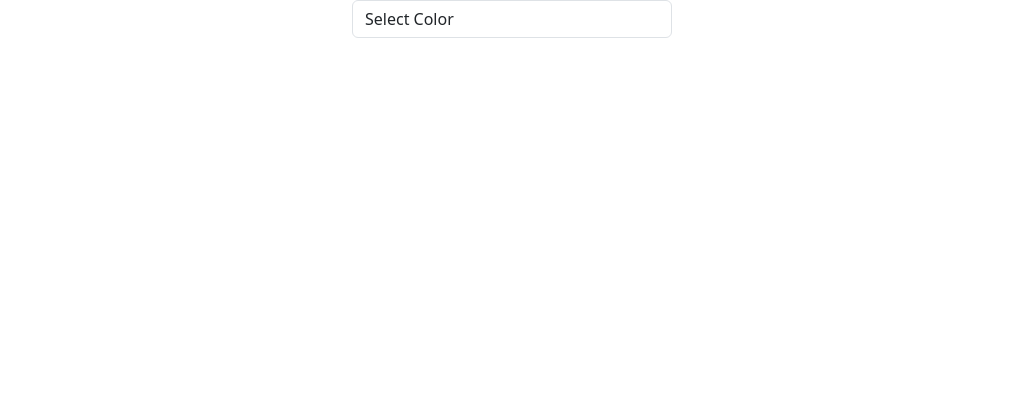
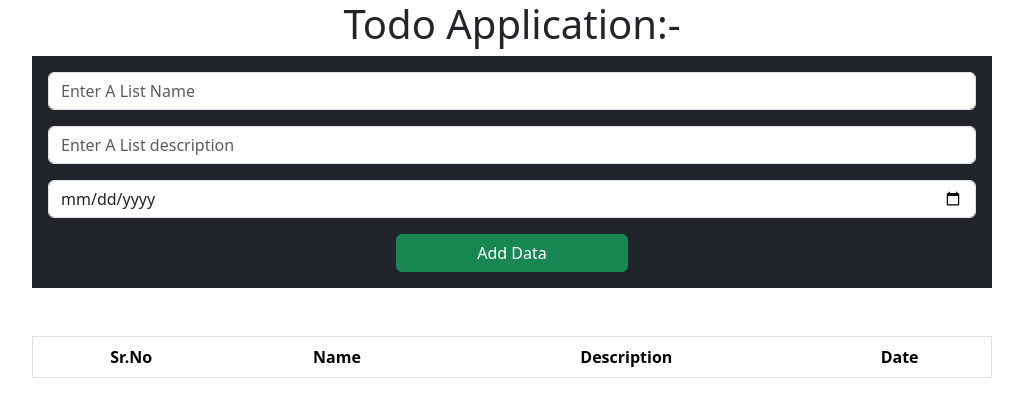
Before and after one commit to navani-star/TodoApp, a React (Create React App) app: page / in a window 1280 px wide. Shown: the top 416 px of the page, without its empty margins (128-1151 px from the left). Built offline with nearby package versions, Linux system fonts and the light colour scheme.

Commit message:
My Third Commit

```diff
--- a/src/App.js
+++ b/src/App.js
@@ -1,15 +1,17 @@
 import './App.css';
 import '../node_modules/bootstrap/dist/css/bootstrap.min.css'
+import Todoapplication from './Components/Todoapplication';
+
 //import Onchange from './Components/Onchange';
 //import Validation from './Components/Validation';
-import Background from './Components/Background';
+//import Background from './Components/Background';
 function App() {
   return (
     <div className="App">
       {/* <Onchange/> */}
       {/* <Validation/> */}
-      <Background/>
-
+      {/* <Background/> */}
+     <Todoapplication/>
     </div>
   );
 }
--- a/src/Components/Background.jsx
+++ b/src/Components/Background.jsx
@@ -1,13 +1,13 @@
 import { useState } from "react"
-const Background=()=>{
-    const[bgcolor,setBgcolor]=useState('')
+const Background = () => {
+    const [bgcolor, setBgcolor] = useState('')
 
-    const bgHandler=(event)=>{
+        const bgHandler = (event) => {
         setBgcolor(event.target.value)
-
     }
-    return(
-        <div style={{height :'100vh', backgroundColor: bgcolor}}>
+    const textcolor=(bgcolor ==='black' ? 'white':'black')
+    return (
+        <div style={{ height: '100vh', backgroundColor: bgcolor }}>
             <select className="form-control w-25 mx-auto" onChange={bgHandler}>
                 <option value=''>Select Color</option>
                 <option value='purple'>Purple Mode</option>
--- /dev/null
+++ b/src/Components/Todoapplication.jsx
@@ -0,0 +1,74 @@
+import { useState } from "react"
+const Todoapplication = () => {
+    const [todos, settodos] =useState([])
+    const [item, setItem] =useState('')
+    const [description,setdescription] = useState('')
+    const [date,setDate] = useState('')
+
+    const dataHandler = () => {
+        if (item.trim() && description.trim() && date.trim()){
+            settodos([...todos, { id: Date.now(), item, description, date }]);
+            setItem('')
+            setdescription('')
+            setDate('')
+        }
+        //...Spread Operator:-  To Hold the previous Data or Old Data
+
+    }
+    return (
+        <div>
+            <h1>Todo Application:-</h1>
+            <div className="bg-dark w-75 mx-auto p-3">
+
+                <input type="text"
+                    placeholder="Enter A List Name"
+                    className="form-control"
+                    value={item}
+                    onChange={(e) => setItem(e.target.value)}
+                />
+
+                <input type="text"
+                    placeholder="Enter A List description"
+                    className="form-control mt-3"
+                    value={description}
+                    onChange={(e) => setdescription(e.target.value)}
+                />
+
+                <input type="date"
+                    className="form-control mt-3"
+                    placeholder="Enter Price"
+                    value={date}
+                    onChange={(e) => setDate(e.target.value)}
+                />
+                <button className="btn btn-success mt-3 w-25" onClick={dataHandler}>Add Data</button>
+            </div>
+            <div className="w-75 mx-auto mt-5">
+                <table className="table border">
+                    <thead>
+                        <tr>
+                            <th>Sr.No</th>
+                            <th>Name</th>
+                            <th>Description</th>
+                            <th>Date</th>
+                        </tr>
+                        </thead>
+                        <tbody>
+                            {
+                                todos.map((todo,index)=>{
+                                    return(
+                                        <tr key={todo.id}>
+                                            <td>{index+1}</td>
+                                            <td>{todo.item}</td>
+                                            <td>{todo.description}</td>
+                                            <td>{todo.date}</td>
+                                        </tr>
+                                    )
+                                })
+                            }
+                        </tbody>
+                </table>
+            </div>
+        </div>
+    )
+}
+export default Todoapplication
```
Also changed, not shown: src/Components/Onchange.jsx (+4 -7 lines).
